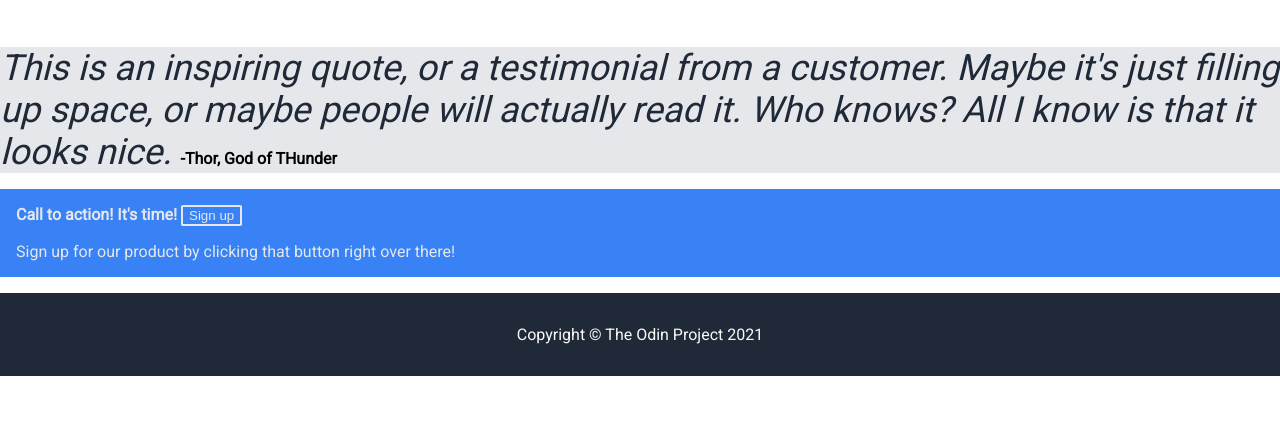
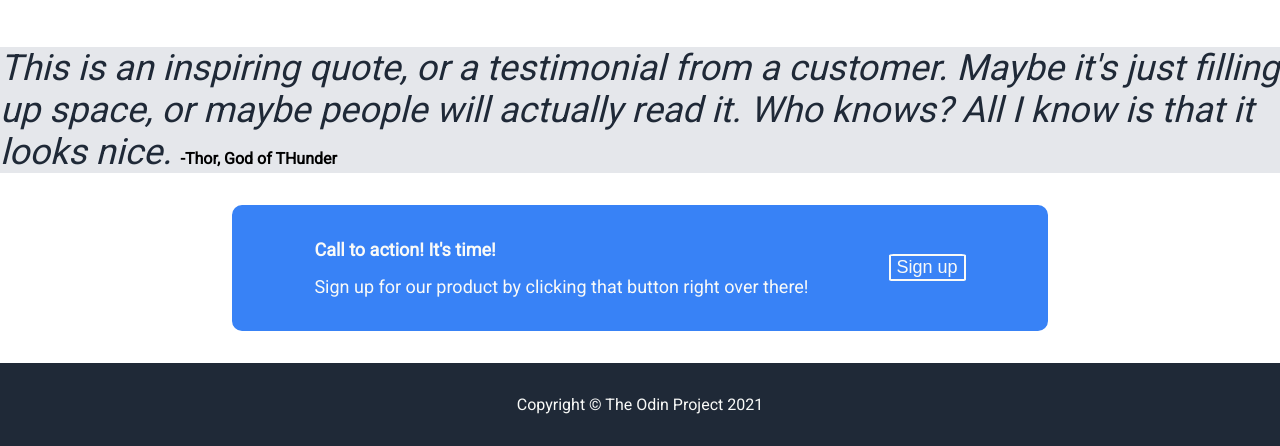
Before and after one commit to enibalo/Landing-Page, a plain HTML site: page index.html in a window 1280 px wide. Shown: the part 848-1294 px from the top of the page. Before the commit the page ends 1224 px from the top, so only its background shows below. Drawn offline with Linux system fonts and the light colour scheme.

Commit message:
Make the  pop-up the same width as the cards section in the  cards-banner and layout text and button on opposit sides of popup

```diff
--- a/index.html
+++ b/index.html
@@ -59,9 +59,11 @@
         </div>
         <div class="bottom-banner">
             <div class="pop-up">
+                <div class="pop-section">
                 <strong>Call to action! It's time!</strong>
+                <p>Sign up for our product by clicking that button right over there!</p>
+                </div>
                 <button type="button">Sign up</button>
-                <p>Sign up for our product by clicking that button right over there!</p>
             </div>
         </div>
         <div class="footer">Copyright © The Odin Project 2021</div>
--- a/style.css
+++ b/style.css
@@ -70,7 +70,7 @@ ul a {
 
 button, .pop-up{
     background-color:#3882F6;
-    color:#E5E7EB;
+    color:#F9FAF8;
 
 }
 
@@ -102,10 +102,13 @@ button, .pop-up{
 }
 
 .pop-up button{
-    border-color:#E5E7EB;
+    border-color:#F9FAF8;
+    font-size:18px;
     border-width:2px;
     border-style:solid;
     border-radius:6%;
+    flex: 0 0 auto;
+    height: auto;
 }
 
 .quote-banner i{
@@ -145,13 +148,23 @@ button, .pop-up{
 }
 
 .bottom-banner{
-    margin:16px 0px;
+    margin:32px;
+    display:flex;
+    align-items: center;
+    justify-content:center;
 
 }
 
 .pop-up{
-    padding:16px;
+    font-size:18px;
+    display:inline-flex;
+    align-items: center;
+    justify-content:center;
+    gap:80px;
+    padding:32px 80px;
     margin:0px;
+    border: 2px solid #3882F6;
+    border-radius:10px;
 }
 
 .pop-up p{
```
